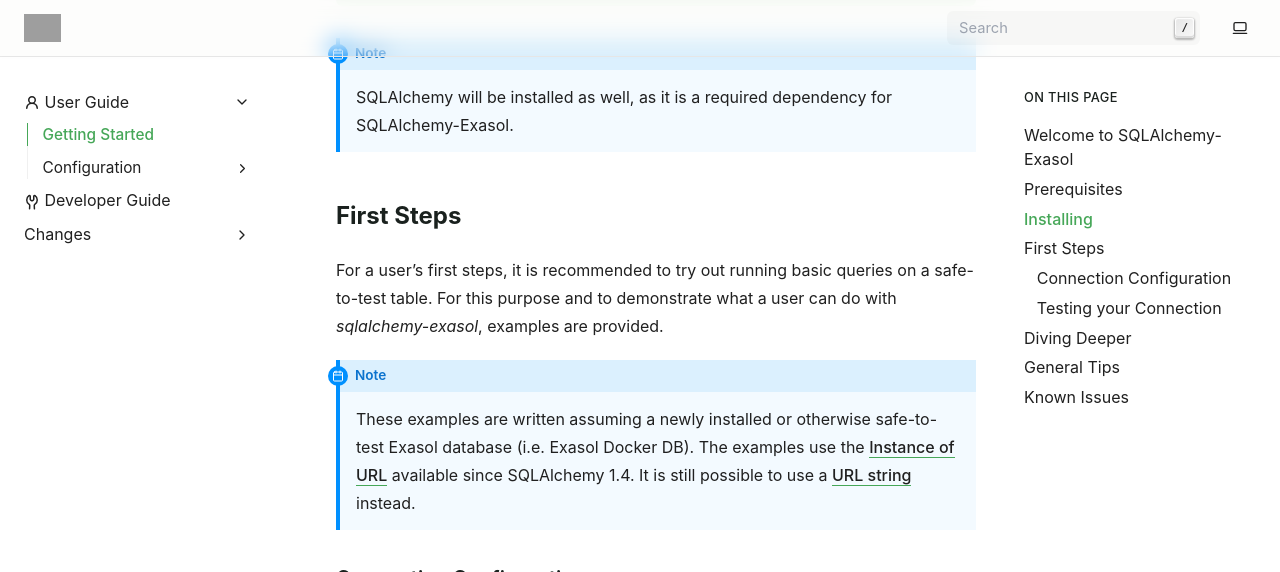
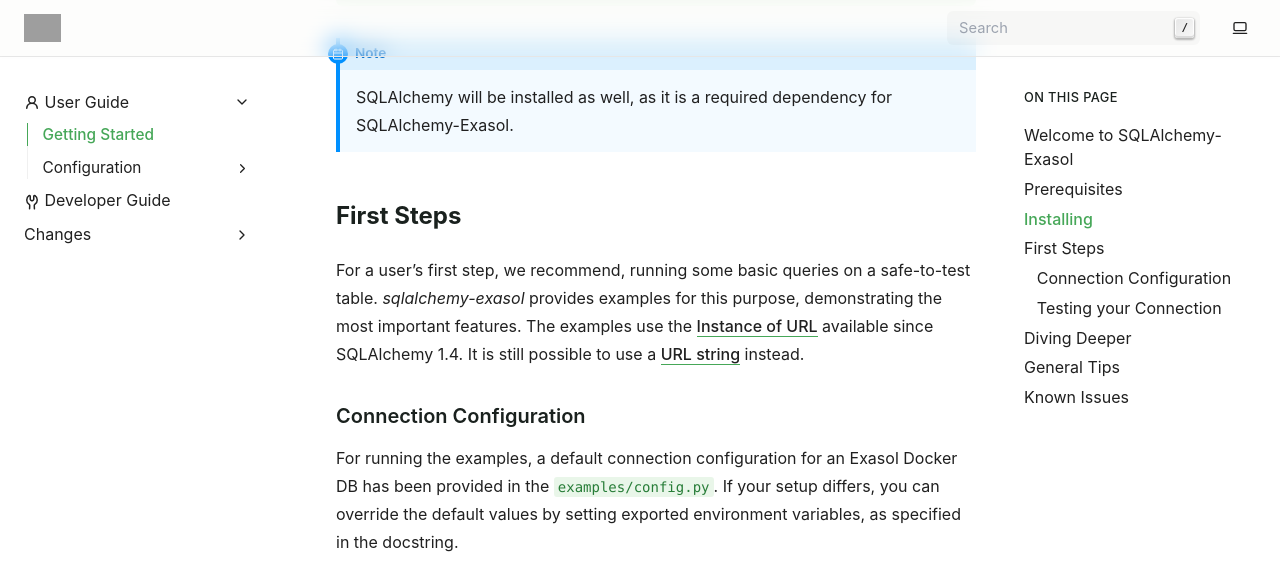
Before and after one commit to exasol/sqlalchemy-exasol, a Sphinx documentation site: the page built from doc/user_guide/getting_started.rst, in a window 1280 px wide and 900 px high, scrolled down 846 px, cut to the strip 0-572 px from the top of the window. Built offline with Sphinx 7.4.7, drawn with Linux system fonts in a browser that asks for light colours; grey boxes are pictures that could not be loaded.

Commit message:
Apply review comment & reduce redundancy by collapsing note

```diff
--- a/doc/user_guide/getting_started.rst
+++ b/doc/user_guide/getting_started.rst
@@ -34,14 +34,10 @@
 First Steps
 -----------
 
-For a user's first steps, it is recommended to try out running basic queries on a safe-to-test table.
-For this purpose and to demonstrate what a user can do with `sqlalchemy-exasol`,
-examples are provided.
-
-.. note::
-    These examples are written assuming a newly installed or otherwise safe-to-test
-    Exasol database (i.e. Exasol Docker DB). The examples use the :ref:`instance_url`
-    available since SQLAlchemy 1.4. It is still possible to use a :ref:`url_string` instead.
+For a user's first step, we recommend, running some basic queries on a safe-to-test table.
+`sqlalchemy-exasol` provides examples for this purpose, demonstrating the most important features.
+The examples use the :ref:`instance_url` available since SQLAlchemy 1.4.
+It is still possible to use a :ref:`url_string` instead.
 
 Connection Configuration
 ++++++++++++++++++++++++
```
